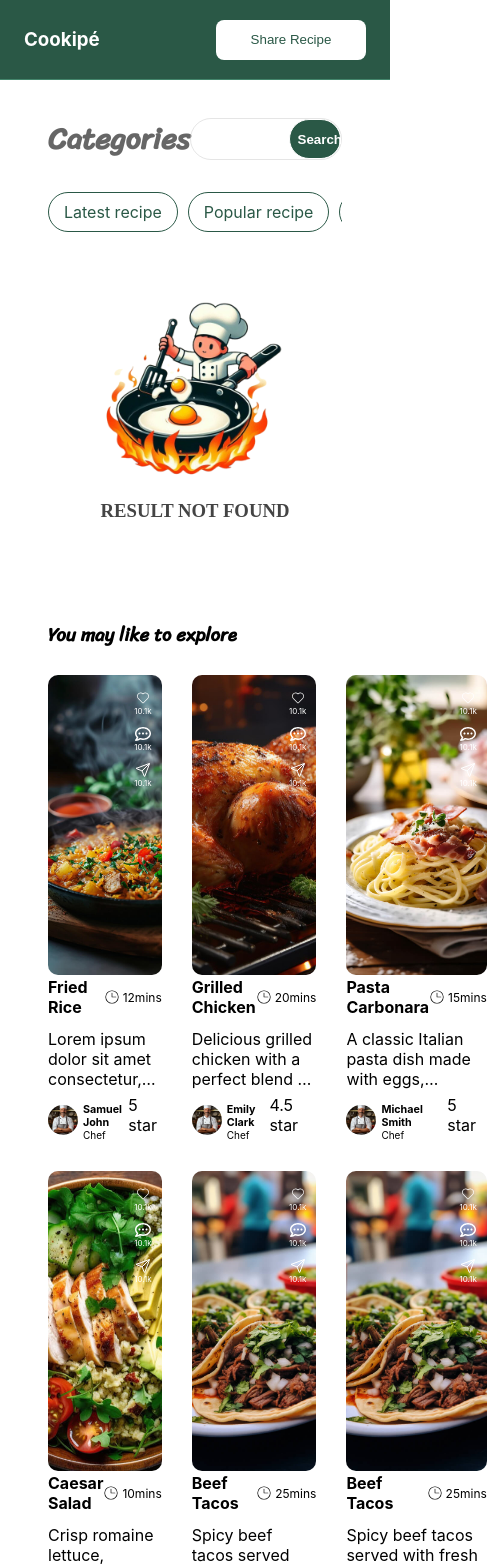
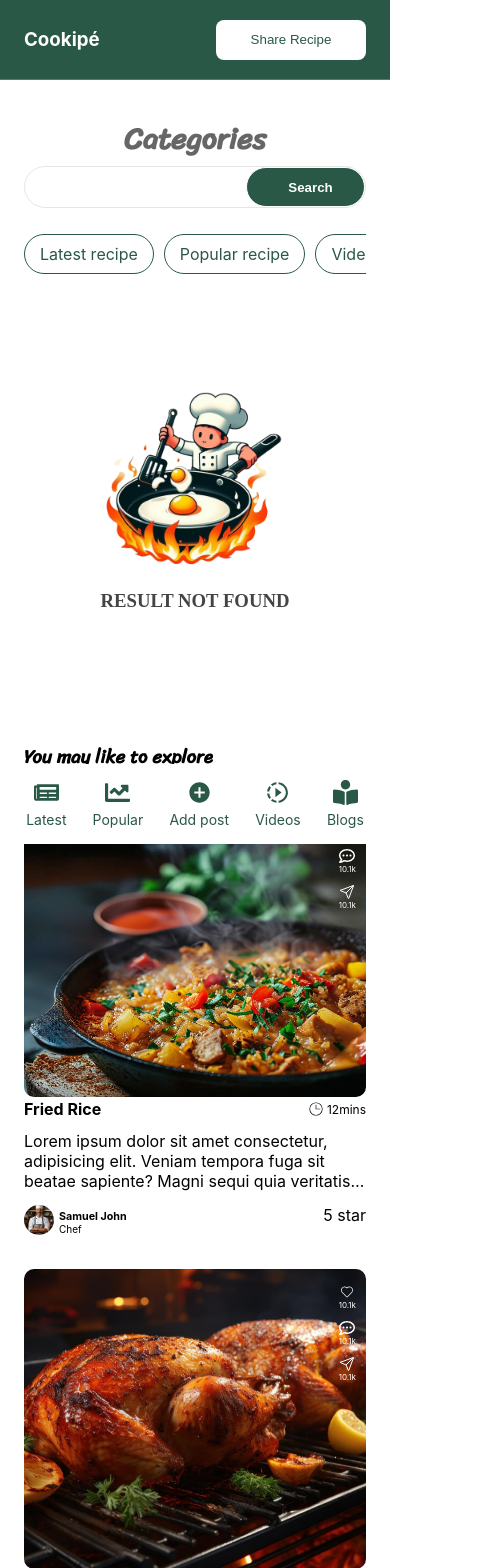
Before and after one commit to Vegetablegito247/cookipe, a React (Create React App) app: page /categories in a window 390 px wide. Shown: the top 1568 px of the page, 487 px wide, since content can reach past the window. Built offline with nearby package versions, Linux system fonts and the light colour scheme; a web font is replaced by a local one.

Commit message:
md category page

```diff
--- a/src/components/category/result.css
+++ b/src/components/category/result.css
@@ -1,6 +1,6 @@
 .result_head {
     width: 100%;
-    padding: 3rem;
+    padding: 4rem;
     display: flex;
     flex-direction: column;
     justify-content: center;
@@ -26,7 +26,7 @@
 
 .result_main {
     width: 100%;
-    padding: 3rem;
+    padding: 4rem;
 }
 
 .result_main_title {
@@ -44,3 +44,31 @@
 .result_item .info_category {
     width: auto;
 }
+
+@media (max-width: 675px) {
+    .result_main, .result_head {
+        padding: 4rem 3rem;
+    }
+}
+
+@media (max-width: 628px) {
+    .result_item {
+        grid-template-columns: repeat(2, 6fr);
+    }
+}
+
+@media (max-width: 575px) {
+    .result_main, .result_head {
+        padding: 4rem 2rem;
+    }
+}
+
+@media (max-width: 428px) {
+    .result_head, .result_main {
+        padding: 4rem 24px;
+    }
+
+    .result_item {
+        grid-template-columns: auto;
+    }
+}
--- a/src/components/navMobile/NavMobile.tsx
+++ b/src/components/navMobile/NavMobile.tsx
@@ -3,50 +3,51 @@ import { FaBookReader, FaChartLine, FaNewspaper } from "react-icons/fa";
 import { MdOutlineSlowMotionVideo } from "react-icons/md";
 import { IoMdAddCircle } from "react-icons/io";
 import './navMobile.css'
+import { NavLink } from 'react-router-dom';
 
 function NavMobile() {
     return (
         <div className="nav_mobile">
-            <div className="nav_mobile_list">
+            <NavLink to='' className="nav_mobile_list">
                 <div className="nav_mob_icon">
                     <FaNewspaper />
                 </div>
                 <div className="nav_mob_info">
                     <span>Latest</span>
                 </div>
-            </div>
-            <div className="nav_mobile_list">
+            </NavLink>
+            <NavLink to='' className="nav_mobile_list">
                 <div className="nav_mob_icon">
                     <FaChartLine />
                 </div>
                 <div className="nav_mob_info">
                     <span>Popular</span>
                 </div>
-            </div>
-            <div className="nav_mobile_list">
+            </NavLink>
+            <NavLink to='' className="nav_mobile_list">
                 <div className="nav_mob_icon">
                     <IoMdAddCircle />
                 </div>
                 <div className="nav_mob_info">
                     <span>Add post</span>
                 </div>
-            </div>
-            <div className="nav_mobile_list">
+            </NavLink>
+            <NavLink to='' className="nav_mobile_list">
                 <div className="nav_mob_icon">
                     <MdOutlineSlowMotionVideo />
                 </div>
                 <div className="nav_mob_info">
                     <span>Videos</span>
                 </div>
-            </div>
-            <div className="nav_mobile_list">
+            </NavLink>
+            <NavLink to='' className="nav_mobile_list">
                 <div className="nav_mob_icon">
                     <FaBookReader />
                 </div>
                 <div className="nav_mob_info">
                     <span>Blogs</span>
                 </div>
-            </div>
+            </NavLink>
         </div>
     )
 }
--- a/src/components/navMobile/navMobile.css
+++ b/src/components/navMobile/navMobile.css
@@ -23,6 +23,7 @@
         justify-content: center;
         align-items: center;
         color: var(--primaryColor);
+        text-decoration: none;
     }
 
     .nav_mob_icon {
--- a/src/pages/categoryPage/CategoryPage.tsx
+++ b/src/pages/categoryPage/CategoryPage.tsx
@@ -4,6 +4,7 @@ import CategoryHead from './CategoryHead'
 import CategoryBody from './CategoryBody'
 import Footer from '../../components/footer/Footer'
 import Result from '../../components/category/Result'
+import NavMobile from '../../components/navMobile/NavMobile'
 
 function CategoryPage() {
     return (
@@ -12,6 +13,7 @@ function CategoryPage() {
             <CategoryHead />
             <Result />
             <CategoryBody />
+            <NavMobile />
             <Footer />
         </>
     )
--- a/src/pages/categoryPage/style/categoryBody.css
+++ b/src/pages/categoryPage/style/categoryBody.css
@@ -1,6 +1,6 @@
 .category_main {
     width: 100%;
-    padding: 3rem;
+    padding: 4rem;
     display: grid;
     grid-template-columns: repeat(3, 4fr);
     gap: 30px;
@@ -9,3 +9,28 @@
 .category_main .info_category {
     width: auto;
 }
+
+@media (max-width: 675px) {
+    .category_main {
+        padding: 4rem 3rem;
+    }
+}
+
+@media (max-width: 628px) {
+    .category_main {
+        grid-template-columns: repeat(2, 6fr);
+    }
+}
+
+@media (max-width: 575px) {
+    .category_main {
+        padding: 4rem 2rem;
+    }
+}
+
+@media (max-width: 428px) {
+    .category_main {
+        padding: 4rem 24px;
+        grid-template-columns: auto;
+    }
+}
--- a/src/pages/categoryPage/style/categoryHead.css
+++ b/src/pages/categoryPage/style/categoryHead.css
@@ -31,3 +31,25 @@
     background-color: var(--primaryColor);
     color: var(--textSec);
 }
+
+@media (max-width: 640px) {
+    .category_header {
+        flex-direction: column;
+    }
+}
+
+@media (max-width: 575px) {
+    .category_page {
+        padding: 2rem 2rem;
+    }
+
+    .category_search {
+        width: 100%;
+    }
+}
+
+@media (max-width: 428px) {
+    .category_page {
+        padding: 2rem 24px;
+    }
+}
```
